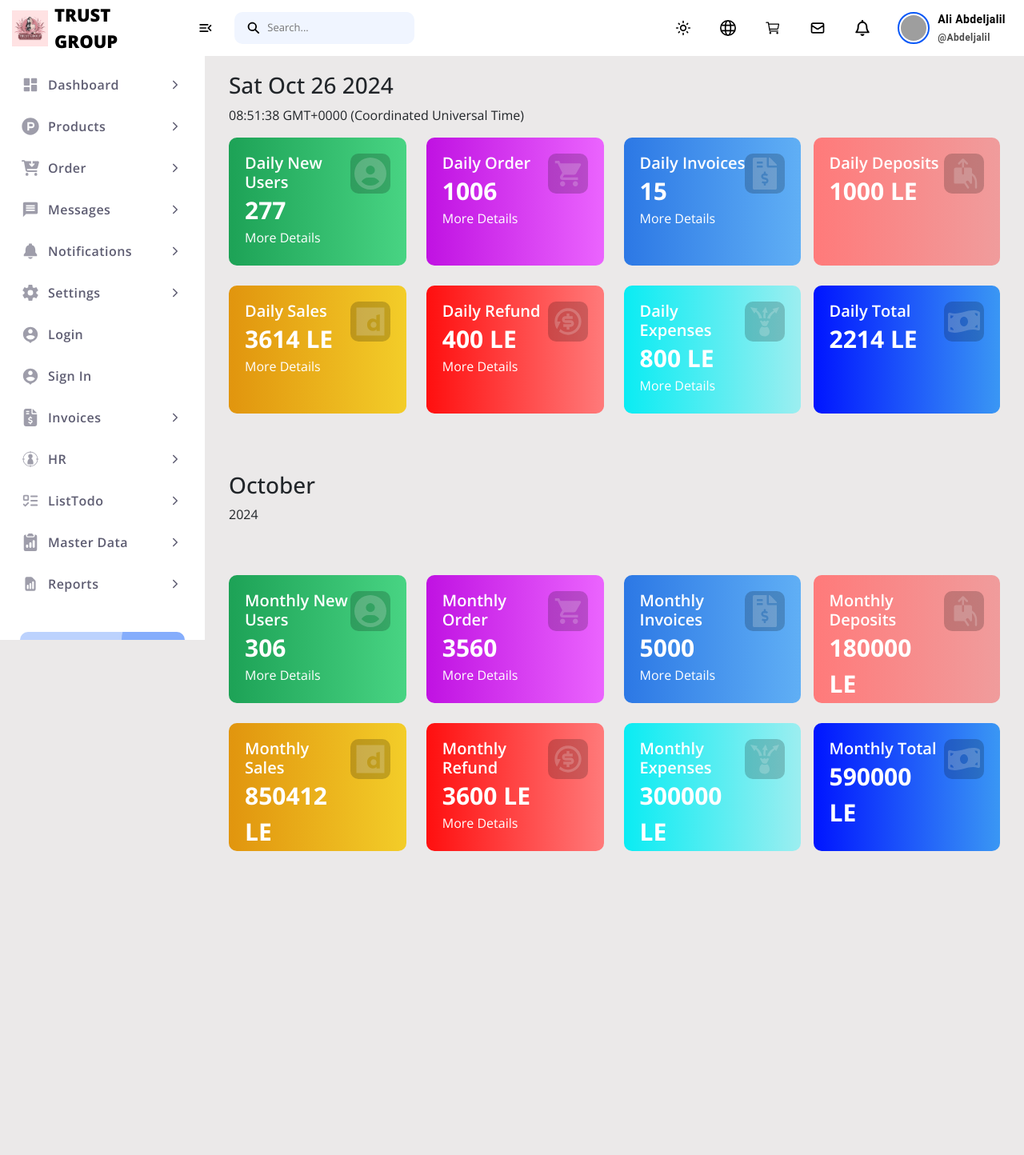
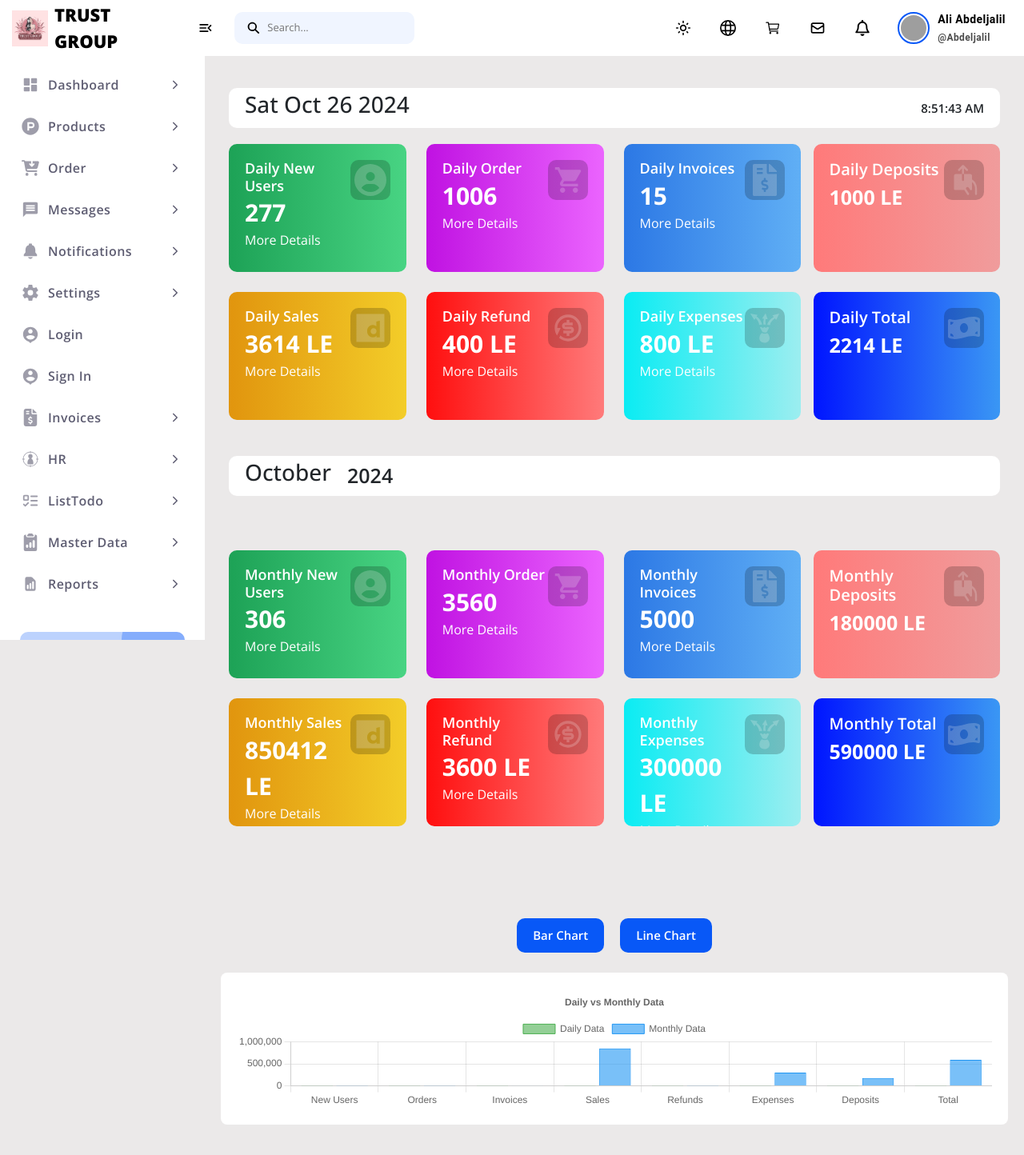
Before and after one commit to Ali-A-Jalil/dashboardsystem, a React (Create React App) app: page / in a window 1280 px wide. Shown: the top 1444 px of the page at 80% size. Before the commit the page ends 1179 px from the top, so only its background shows below. Built offline with nearby package versions, Linux system fonts and the light colour scheme; grey boxes are pictures that could not be loaded.

Commit message:
New Changes

```diff
--- a/package.json
+++ b/package.json
@@ -12,7 +12,9 @@
     "@testing-library/react": "^13.4.0",
     "@testing-library/user-event": "^13.5.0",
     "bootstrap": "^4.6.0",
+    "chart.js": "^4.4.5",
     "react": "^18.3.1",
+    "react-chartjs-2": "^5.2.0",
     "react-dom": "^18.3.1",
     "react-icons": "^5.3.0",
     "react-router-dom": "^6.27.0",
--- a/src/App.css
+++ b/src/App.css
@@ -543,7 +543,7 @@ header button.rounded-circle svg:hover{
 }
 
 .dashboardBoxWrapper .dashboardBox .colOne h4{
-  font-size: 20px;
+  font-size: 18px;
   font-weight: 600;
 
 }
@@ -604,7 +604,7 @@ header button.rounded-circle svg:hover{
 }
 
 .box .dashboardBoxRight .colOne span{
-  font-size: 30px;
+  font-size: 25px;
   font-weight: bold;
   line-height: 45px;
 }
@@ -628,3 +628,110 @@ header button.rounded-circle svg:hover{
   color: #fff;
   opacity: 0.2;
 }
+
+.day{
+  width: 100% !important;
+  height:50px;
+  flex: 0 0 100% !important;
+  display: flex;
+  justify-content: space-between;
+  align-items: center;
+  text-align: center;
+  background: white;
+  border-radius: 10px;
+  padding: 10px 20px;
+  margin: 20px 0;
+}
+
+.day h4{
+  font-size: 20px;
+  font-weight: 600;
+  margin-bottom: 0;
+}
+
+.day p{
+  font-size: 15px;
+  font-weight: 600;
+  margin-bottom: 0;
+}
+
+.month{
+  width: 100% !important;
+  height:50px;
+  flex: 0 0 100% !important;
+  display: flex;
+  justify-content: left;
+  align-items: center;
+  text-align: center;
+  background: white;
+  border-radius: 10px;
+  padding: 10px 20px;
+  margin: 20px 0;
+  gap: 20px;
+}
+
+.month h4{
+  font-size: 20px;
+  font-weight: 600;
+  margin-bottom: 0;
+}
+
+.month p{
+  font-size: 25px;
+  font-weight: 600;
+  margin-bottom: 0;
+}
+
+.chart-type-selector{
+  display: flex;
+  align-items: center;
+  justify-content: center;
+  gap: 20px;
+  margin-bottom: 5px;
+  /* margin: 10px 0;
+  padding: 10px 0; */
+}
+
+.chart-type-selector button{
+  background: #0858f7;
+  font-size: 15px;
+  font-weight: 600;
+  cursor: pointer;
+  padding: 10px 20px;
+  border-radius: 10px;
+  -webkit-border-radius: 10px;
+  -moz-border-radius: 10px;
+  -ms-border-radius: 10px;
+  -o-border-radius: 10px;
+  color: white;
+  border: 0;
+  outline: 0;
+  transition: 0.3s ease-in-out;
+  -webkit-transition: 0.3s ease-in-out;
+  -moz-transition: 0.3s ease-in-out;
+  -ms-transition: 0.3s ease-in-out;
+  -o-transition: 0.3s ease-in-out;
+}
+
+.chart-type-selector button:hover{
+  background: #0858f7;
+  color: white;
+  transform: scale(1.1);
+  -webkit-transform: scale(1.1);
+  -moz-transform: scale(1.1);
+  -ms-transform: scale(1.1);
+  -o-transform: scale(1.1);
+}
+
+.chart-container{
+  width: 100%;
+  height: 300px;
+  /* background: #ccc; */
+  border-radius: 10px;
+  -webkit-border-radius: 10px;
+  -moz-border-radius: 10px;
+  -ms-border-radius: 10px;
+  -o-border-radius: 10px;
+  overflow: hidden;
+  padding: 20px;
+}
--- a/src/pages/Dashboard.js
+++ b/src/pages/Dashboard.js
@@ -9,17 +9,35 @@ import { GiExpense } from "react-icons/gi";
 import DashboardBoxRight from './components/DashboardBoxRight';
 import { PiHandDepositFill } from "react-icons/pi";
 import { FaMoneyBillWave } from "react-icons/fa";
+import  { useState, useEffect } from 'react';
+import DashboardChart from './components/DashboardChart';
 
 const Dashboard = () => {
+
+  const [time, setTime] = useState(new Date());
+  const [chartType, setChartType] = useState('bar');
+
+  useEffect(() => {
+    // تحديث الوقت كل ثانية للساعة
+    const timer = setInterval(() => {
+      setTime(new Date());
+    }, 1000);
+
+    return () => clearInterval(timer);
+  }, []);
+
+  const dailyData = [277, 1006, 15, 3614, 400, 800, 1000, 2214];
+  const monthlyData = [306, 3560, 5000, 850412, 3600, 300000, 180000, 590000];
+
   return (
     <>
 
         <div className='right-content w-100'>
 
-          <div className='date'>
-            <h3>{new Date().toDateString()}</h3>
-            <p>{new Date().toTimeString()}</p>
-          </div>
+            <div className='day'>
+              <h3>{time.toDateString()}</h3>
+              <p>{time.toLocaleTimeString()}</p>
+            </div>
 
 
             <div className='row dashboardBoxWrapperRow'>
@@ -49,7 +67,7 @@ const Dashboard = () => {
           {/* Monthly */}
 
 
-          <div className='month pt-5'>
+          <div className='month'>
             <h3>{new Date().toLocaleString('default', { month: 'long' })}</h3>
             <p>{new Date().toLocaleString('default', { year: 'numeric' })}</p>
           </div>
@@ -78,6 +96,17 @@ const Dashboard = () => {
           </div>
 
         </div>
+
+        {/* اختيار نوع الرسم البياني */}
+        <div className="chart-type-selector">
+          <button onClick={() => setChartType('bar')}>Bar Chart</button>
+          <button onClick={() => setChartType('line')}>Line Chart</button>
+        </div>
+
+        {/* رسم بياني للبيانات */}
+        <div className="chart-container">
+          <DashboardChart dailyData={dailyData} monthlyData={monthlyData} chartType={chartType} />
+        </div>
     </>
   )
 }
--- /dev/null
+++ b/src/pages/components/DashboardChart.js
@@ -0,0 +1,54 @@
+import React from 'react';
+import { Bar, Line } from 'react-chartjs-2';
+import { Chart as ChartJS, CategoryScale, LinearScale, BarElement, PointElement, LineElement, Title, Tooltip, Legend } from 'chart.js';
+
+ChartJS.register(CategoryScale, LinearScale, BarElement, PointElement, LineElement, Title, Tooltip, Legend);
+
+const DashboardChart = ({ dailyData, monthlyData, chartType = 'bar' }) => {
+  const data = {
+    labels: ['New Users', 'Orders', 'Invoices', 'Sales', 'Refunds', 'Expenses', 'Deposits', 'Total'],
+    datasets: [
+      {
+        label: 'Daily Data',
+        data: dailyData,
+        borderColor: '#4CAF50',
+        backgroundColor: 'rgba(76, 175, 80, 0.6)',
+        borderWidth: 1,
+      },
+      {
+        label: 'Monthly Data',
+        data: monthlyData,
+        borderColor: '#2196F3',
+        backgroundColor: 'rgba(33, 150, 243, 0.6)',
+        borderWidth: 1,
+      },
+    ],
+  };
+
+  const options = {
+    responsive: true,
+    plugins: {
+      legend: {
+        position: 'top',
+      },
+      title: {
+        display: true,
+        text: 'Daily vs Monthly Data',
+      },
+    },
+    maintainAspectRatio: false,
+    backgroundColor: 'white', // خلفية الرسم البياني بيضاء
+  };
+
+  return (
+    <div style={{ backgroundColor: 'white', padding: '20px', borderRadius: '8px' }}>
+      {chartType === 'bar' ? (
+        <Bar data={data} options={options} />
+      ) : (
+        <Line data={data} options={options} />
+      )}
+    </div>
+  );
+};
+
+export default DashboardChart;
```
Also changed, not shown: 1 other file (tests, documents, lock files or other folders).
